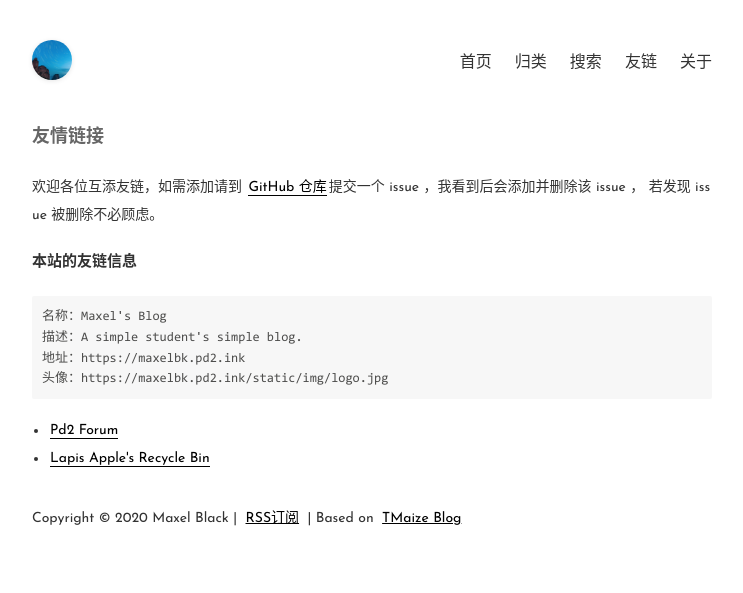
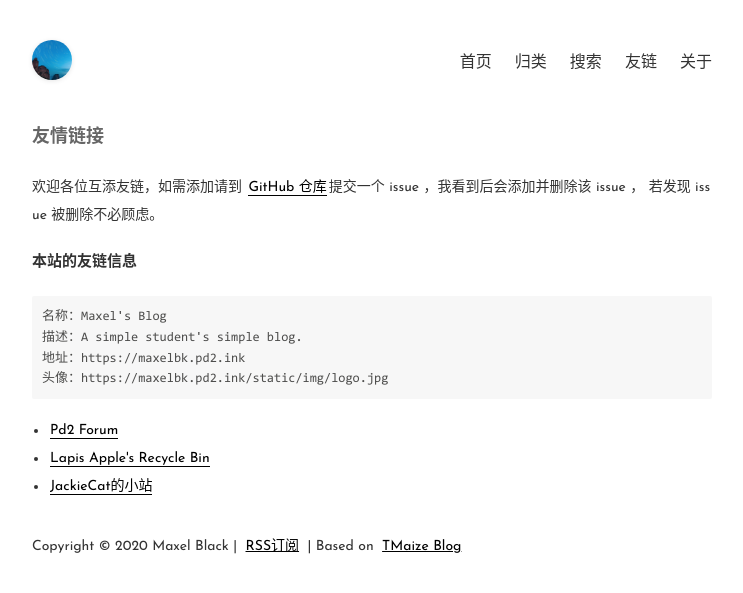
Before and after one commit to maxelblack/blog, a Jekyll site: the page built from pages/links.md, in a window 1280 px wide. Shown: the top 593 px of the page, without its empty margins (268-1011 px from the left). Built offline with Jekyll 4.4.1, drawn with Linux system fonts in a browser that asks for light colours; some web fonts are replaced; comment, search, counter and statistics services are not loaded.

Commit message:
Update the website.

```diff
--- a/_config.yml
+++ b/_config.yml
@@ -60,3 +60,5 @@ links:
     url: https://forum.pd2.ink
   - title: Lapis Apple's Recycle Bin
     url: https://laple.top
+  - title: JackieCat的小站
+    url: https://www.jackiecat.xyz
```
